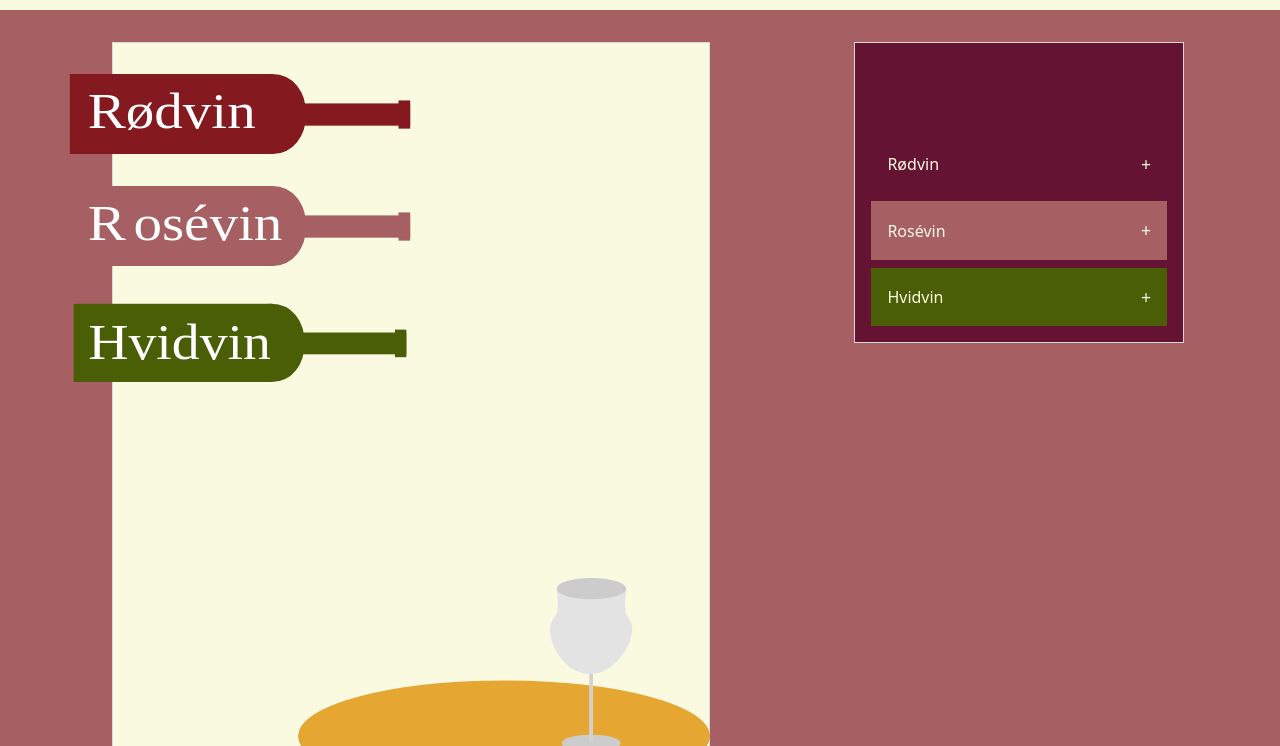
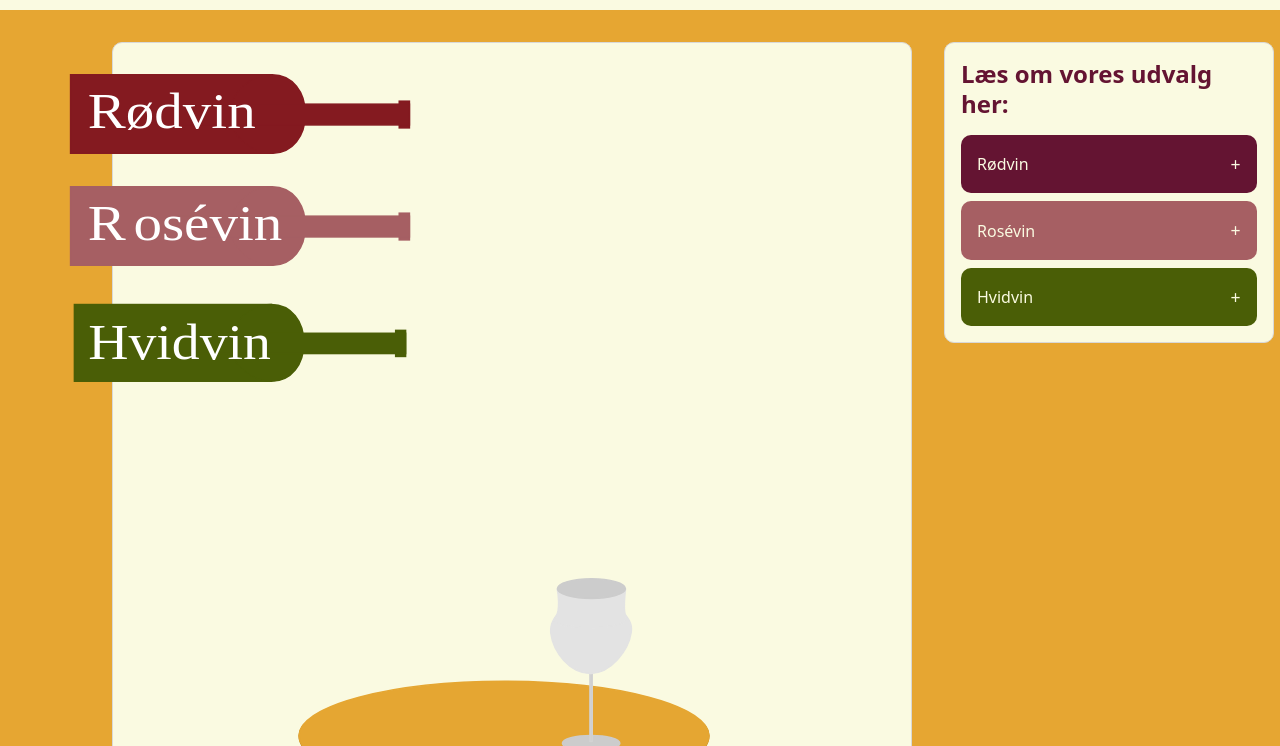
Before and after one commit to sl-lyager/thewineaffair, a plain HTML site: page svg.html in a window 1280 px wide. Shown: the part 54-800 px from the top of the page. Drawn offline with Linux system fonts and the light colour scheme.

Commit message:
svg farver og border radius

```diff
--- a/style.css
+++ b/style.css
@@ -603,15 +603,15 @@ main > * {
   background: rgba(0, 0, 0, 0.55);
 }
 
-/**************************'SVG*****************************/
+/**************************SVG*****************************/
 
 .svg-page {
-  background-color: #a65f63;
+  background-color: #e6a632;
 }
 
 .panel {
-  color: #e9a529;
-  background-color: #641432;
+  background-color: #fafae1;
+  border-radius: 10px;
 }
 
 summary::marker {
@@ -649,14 +649,17 @@ summary::after {
 .color1 {
   background-color: #641432;
   color: #fafae1;
+  border-radius: 10px;
 }
 .color2 {
   background-color: #a65f63;
   color: #fafae1;
+  border-radius: 10px;
 }
 .color3 {
   background-color: #4a5e06;
   color: #fafae1;
+  border-radius: 10px;
 }
 
 .gul {
@@ -700,10 +703,12 @@ summary::after {
 }
 
 .svg-placeholder {
+  border-radius: 10px;
   height: 62rem;
+  width: 50rem;
   margin-bottom: 5rem;
   margin-left: 7rem;
-  margin-right: 7rem;
+
   margin-top: 1rem;
 }
 
```
